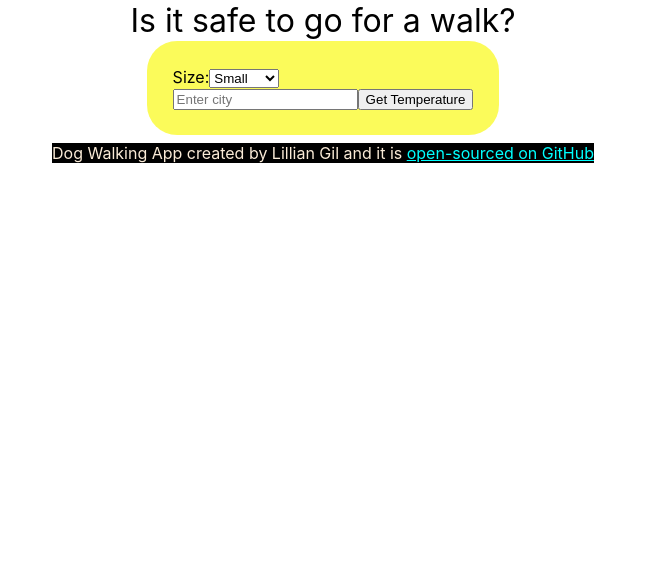
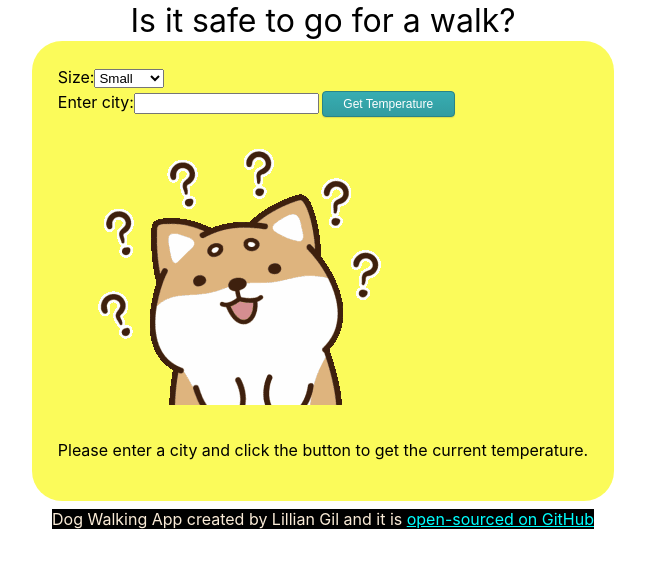
Before and after one commit to lillianmg/dog-app, a React (Create React App) app: page / in a window 1280 px wide. Shown: the top 568 px of the page, without its empty margins (317-962 px from the left). Built offline with nearby package versions, Linux system fonts and the light colour scheme.

Commit message:
Enhance SafeWalkTime with location label and error messages

```diff
--- a/src/components/SafeWalkTime.js
+++ b/src/components/SafeWalkTime.js
@@ -4,52 +4,143 @@ import axios from "axios";
 function SafeWalkTime() {
   const [city, setCity] = useState("");
   const [temperature, setTemperature] = useState(null);
+  const [locationLabel, setLocationLabel] = useState("");
   const [error, setError] = useState("");
+
+  const handleCityChange = (event) => {
+    setCity(event.target.value);
+  };
 
   const getTemperature = async () => {
     if (!city.trim()) {
       setError("Please enter a city.");
       setTemperature(null);
+      setLocationLabel("");
       return;
     }
 
     try {
       setError("");
+      setLocationLabel("");
 
-      const geoUrl = `https://geocoding-api.open-meteo.com/v1/search?name=${encodeURIComponent(city)}&count=1&language=en&format=json`;
+      const geoUrl = `https://geocoding-api.open-meteo.com/v1/search?name=${encodeURIComponent(
+        city
+      )}&count=1&language=en&format=json`;
+
       const geoResponse = await axios.get(geoUrl);
 
       if (!geoResponse.data.results || geoResponse.data.results.length === 0) {
-        setError("City not found.");
+        setError("City not found. Please try again.");
         setTemperature(null);
+        setLocationLabel("");
         return;
       }
 
       const { latitude, longitude, name, country } = geoResponse.data.results[0];
 
       const weatherUrl = `https://api.open-meteo.com/v1/forecast?latitude=${latitude}&longitude=${longitude}&current=temperature_2m&temperature_unit=fahrenheit`;
+
       const weatherResponse = await axios.get(weatherUrl);
 
       setTemperature(weatherResponse.data.current.temperature_2m);
-      setError(`${name}, ${country}`);
+      setLocationLabel(`${name}, ${country}`);
     } catch (err) {
-      setError("Unable to get weather data right now.");
+      setError("Unable to get weather data right now. Please try again.");
       setTemperature(null);
+      setLocationLabel("");
     }
+  };
+
+  const getWalkAdvice = () => {
+    if (temperature === null) return "";
+
+    const roundedTemp = Math.round(temperature);
+
+    if (temperature > 85) {
+      return `It is ${roundedTemp}°F. It is too hot to walk your dog safely. Keep it to a quick potty break only.`;
+    } else if (temperature >= 75) {
+      return `It is ${roundedTemp}°F. Use caution. Keep the walk short and avoid hot pavement.`;
+    } else if (temperature < 20) {
+      return `It is ${roundedTemp}°F. It is too cold for a full walk. Keep it to a quick potty break only.`;
+    } else if (temperature < 32) {
+      return `It is ${roundedTemp}°F. Use caution in the cold and watch for signs of discomfort.`;
+    } else {
+      return `It is ${roundedTemp}°F. This is generally a safe temperature for a walk.`;
+    }
+  };
+
+  const getImage = () => {
+    if (temperature === null) {
+      return (
+        <img
+          src="./images/ask.gif"
+          alt="Dog waiting for weather check"
+        />
+      );
+    }
+
+    if (temperature > 85) {
+      return (
+        <img
+          src="./images/hot.gif"
+          alt="Dog is too hot"
+        />
+      );
+    }
+
+    if (temperature < 20) {
+      return (
+        <img
+          src="./images/cold.gif"
+          alt="Dog is too cold"
+          width="350"
+          height="350"
+        />
+      );
+    }
+
+    return (
+      <img
+        src="./images/walk.gif"
+        alt="Dog is okay for a walk"
+      />
+    );
   };
 
   return (
     <div>
-      <input
-        type="text"
-        value={city}
-        onChange={(e) => setCity(e.target.value)}
-        placeholder="Enter city"
-      />
-      <button onClick={getTemperature}>Get Temperature</button>
+      <form
+        onSubmit={(e) => {
+          e.preventDefault();
+          getTemperature();
+        }}
+      >
+        <label htmlFor="city">Enter city:</label>
+        <input
+          id="city"
+          type="text"
+          value={city}
+          onChange={handleCityChange}
+        />
+        <button type="submit" className="buttonTemperature">
+          Get Temperature
+        </button>
+      </form>
 
       {error && <p>{error}</p>}
-      {temperature !== null && <p>Current temperature: {Math.round(temperature)}°F</p>}
+
+      <div>
+        {getImage()}
+
+        {temperature !== null ? (
+          <div>
+            {locationLabel && <p>{locationLabel}</p>}
+            <p>{getWalkAdvice()}</p>
+          </div>
+        ) : (
+          <p>Please enter a city and click the button to get the current temperature.</p>
+        )}
+      </div>
     </div>
   );
 }
```
